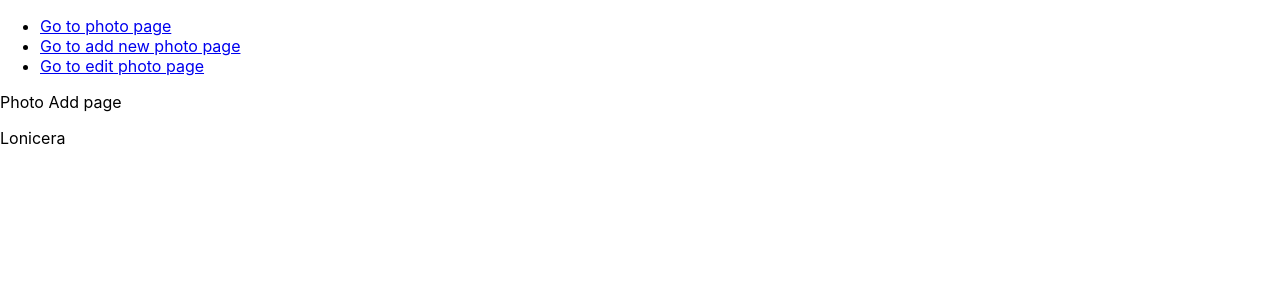
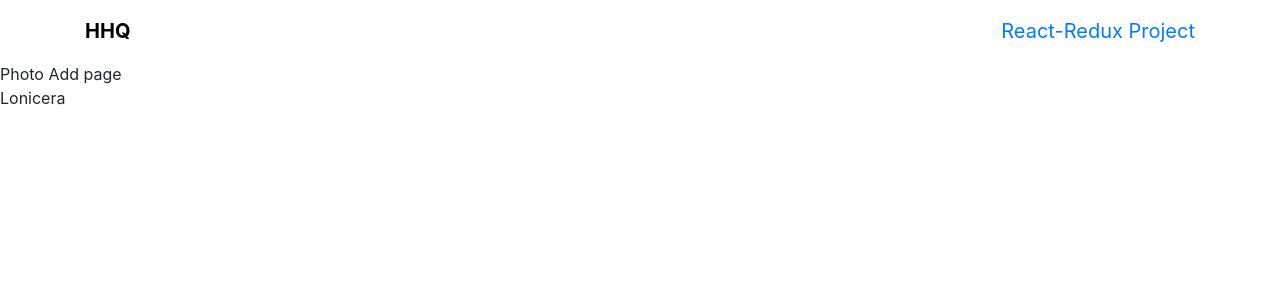
Before and after one commit to hongquandn1999/react-shopping-cart, a React (Create React App) app: page /photos in a window 1280 px wide. Shown: the top 300 px of the page. Built offline with nearby package versions, Linux system fonts and the light colour scheme.

Commit message:
scss header part 1

```diff
--- a/package.json
+++ b/package.json
@@ -6,6 +6,7 @@
     "@testing-library/jest-dom": "^5.11.9",
     "@testing-library/react": "^11.2.3",
     "@testing-library/user-event": "^12.6.2",
+    "bootstrap": "^4.6.0",
     "react": "^17.0.1",
     "react-dom": "^17.0.1",
     "react-router-dom": "^5.2.0",
@@ -38,6 +39,6 @@
     ]
   },
   "devDependencies": {
-    "node-sass": "^5.0.0"
+    "node-sass": "^4.12.0"
   }
 }
--- a/src/App.js
+++ b/src/App.js
@@ -1,6 +1,7 @@
 import React, { Suspense } from 'react';
 import { BrowserRouter, Link, Redirect, Route, Switch } from 'react-router-dom';
 import './App.css';
+import Header from './components/Header/index';
 import NotFound from './components/NotFound';
 
 // lazy load - Code splitting
@@ -8,20 +9,10 @@
 
 function App() {
   return (
+
 		<Suspense fallback={<div>Loading...</div>}>
 			<BrowserRouter>
-				{/* Remove after testing */}
-				<ul>
-					<li>
-						<Link to='/photos'>Go to photo page</Link>
-					</li>
-					<li>
-						<Link to='/photos/add'>Go to add new photo page</Link>
-					</li>
-					<li>
-						<Link to='/photos/123'>Go to edit photo page</Link>
-					</li>
-				</ul>
+        <Header/>
 				<Switch>
 					<Redirect exact from='/' to='/photos' />
 					<Route path='/photos' component={Photo} />
--- /dev/null
+++ b/src/components/Header/Header.scss
@@ -0,0 +1,19 @@
+.header{
+    padding: 1rem 0;
+    font-size: 1.25rem;
+
+    &__title{
+        font-weight: bold;
+    }
+
+    &__link{
+        color: #000;
+        transition: all 0.25s ease-in-out 0s;
+
+        &--active,
+        &:hover{
+            text-decoration: none;
+            color: var(--primary);
+        }
+    }
+}
--- /dev/null
+++ b/src/components/Header/index.jsx
@@ -0,0 +1,37 @@
+import React from 'react';
+import PropTypes from 'prop-types';
+import { Col, Container, Row } from 'reactstrap';
+import './Header.scss';
+import { NavLink } from 'react-router-dom';
+function Header(props) {
+	return (
+		<header className='header'>
+			<Container>
+				<Row className='justify-content-between'>
+					<Col xs='auto'>
+						<a
+							className='header__link header__title'
+							href='https://www.instagram.com/xuandungnguyen/'
+							target='_blank'
+							rel='noopener noreferrer'>
+							HHQ
+						</a>
+					</Col>
+					<Col xs='auto'>
+						<NavLink
+							exact
+							className='header__link'
+							to='/photos'
+							activeClassName='header__link--active'>
+							React-Redux Project
+						</NavLink>
+					</Col>
+				</Row>
+			</Container>
+		</header>
+	);
+}
+
+Header.propTypes = {};
+
+export default Header;
--- a/src/index.js
+++ b/src/index.js
@@ -3,6 +3,7 @@
 import './index.css';
 import App from './App';
 import reportWebVitals from './reportWebVitals';
+import 'bootstrap/dist/css/bootstrap.min.css';
 
 ReactDOM.render(
   <React.StrictMode>
```
Also changed, not shown: 2 other files (tests, documents, lock files or other folders).
